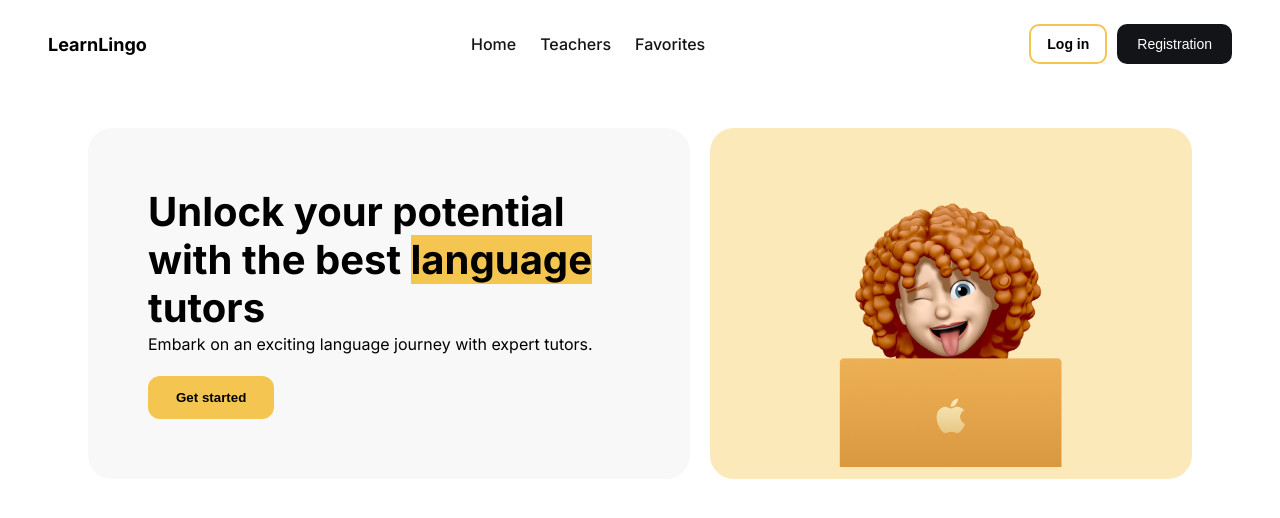
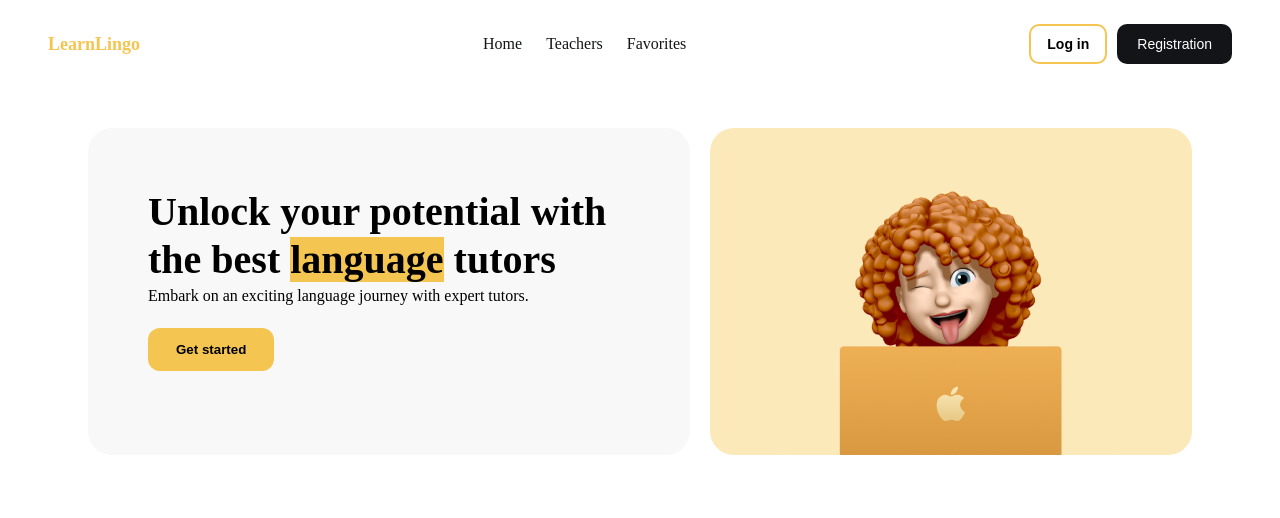
Before and after one commit to NurAleynaPektas/learn-lingo, a React (Vite) app: page / in a window 1280 px wide. Shown: the top 518 px of the page. Built offline with nearby package versions, Linux system fonts and the light colour scheme; no server answers.

Commit message:
logo and font

```diff
--- a/src/components/Header.jsx
+++ b/src/components/Header.jsx
@@ -52,7 +52,7 @@ export default function Header() {
   return (
     <>
       <header className={css.header}>
-        <div className={css.logo}>LearnLingo</div>
+       <Link to="/" className={css.logo}> LearnLingo </Link>
 
         <nav className={`${css.nav} ${open ? css.open : ""}`}>
           <Link to="/" onClick={closeMenu}>
--- a/src/components/Header.module.css
+++ b/src/components/Header.module.css
@@ -12,8 +12,11 @@
 }
 
 .logo {
+  font-family: "Pacifico", cursive;
+  text-decoration: none;
   font-weight: 700;
   font-size: 16px;
+  color: #f4c550;
 }
 
 /* NAV */
@@ -50,12 +53,12 @@
 }
 
 /* ACTIONS */
-.userBox{
+.userBox {
   display: flex;
   gap: 15px;
   align-items: center;
 }
-.username{
+.username {
   font-weight: 700;
   color: #0703fb;
 }
@@ -64,7 +67,6 @@
   gap: 10px;
   align-items: center;
 }
-
 
 .actions .login,
 .actions .register {
@@ -76,8 +78,8 @@
 .login {
   background: transparent;
   border: 2px solid #f4c550;
-   padding: 10px 16px;
-   border-radius: 10px;
+  padding: 10px 16px;
+  border-radius: 10px;
   font-weight: 600;
   font-size: 14px;
   cursor: pointer;
--- a/src/index.css
+++ b/src/index.css
@@ -7,6 +7,6 @@
 }
 
 body {
-  font-family: "Inter", sans-serif;
+  font-family: "Pacifico", cursive;
   line-height: 1.5;
 }
```
